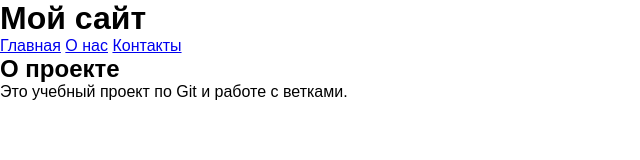
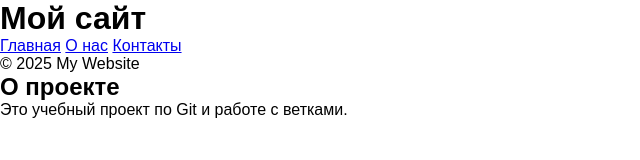
Before and after one commit to adika1prof/lab5-repo-github, a plain HTML site: page index.html in a window 1280 px wide. Shown: the whole page, without its empty margins (0-640 px from the left). Drawn offline with Linux system fonts and the light colour scheme; a web font is replaced by a local one.

Commit message:
feat: add footer section and styles

```diff
--- a/index.html
+++ b/index.html
@@ -21,11 +21,15 @@
     <a href="#">Контакты</a>
   </nav>
 </header>
+<footer>
+  <p>© 2025 My Website</p>
+</footer>
   <script src="assets/js/main.js"></script>
   <main>
   <section>
     <h2>О проекте</h2>
     <p>Это учебный проект по Git и работе с ветками.</p>
+</footer>
   </section>
 </main>
 </body>
```
